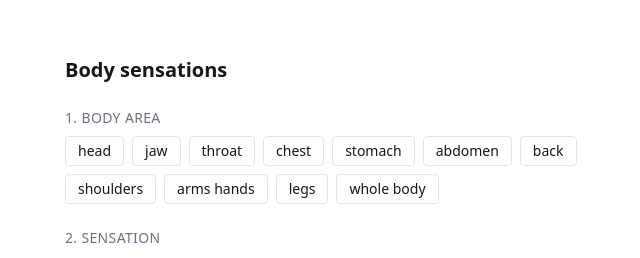
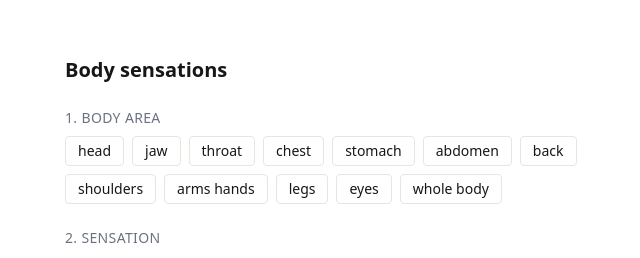
Before and after one commit to and27/emotion-trace, a Next.js app: page /create in a window 1280 px wide. Shown: the top 258 px of the page, without its empty margins (311-951 px from the left). Built offline with nearby package versions, Linux system fonts and the light colour scheme.

Commit message:
add new body parts and sensations

```diff
--- a/src/domain/catalogs/bodyAreaCatalog.ts
+++ b/src/domain/catalogs/bodyAreaCatalog.ts
@@ -11,5 +11,6 @@ export const BODY_AREAS: BodyArea[] = [
   "shoulders",
   "arms_hands",
   "legs",
+  "eyes",
   "whole_body",
 ];
--- a/src/domain/catalogs/sensationCatalog.ts
+++ b/src/domain/catalogs/sensationCatalog.ts
@@ -10,4 +10,6 @@ export const SENSATIONS: Sensation[] = [
   "heaviness",
   "emptiness",
   "fatigue",
+  "lightness",
+  "openness",
 ];
--- a/src/domain/sensation/BodyArea.ts
+++ b/src/domain/sensation/BodyArea.ts
@@ -9,4 +9,6 @@ export type BodyArea =
   | "shoulders"
   | "arms_hands"
   | "legs"
+  | "neck"
+  | "eyes"
   | "whole_body";
--- a/src/domain/sensation/Sensation.ts
+++ b/src/domain/sensation/Sensation.ts
@@ -7,4 +7,6 @@ export type Sensation =
   | "tingling"
   | "heaviness"
   | "emptiness"
-  | "fatigue";
+  | "fatigue"
+  | "lightness"
+  | "openness";
```
